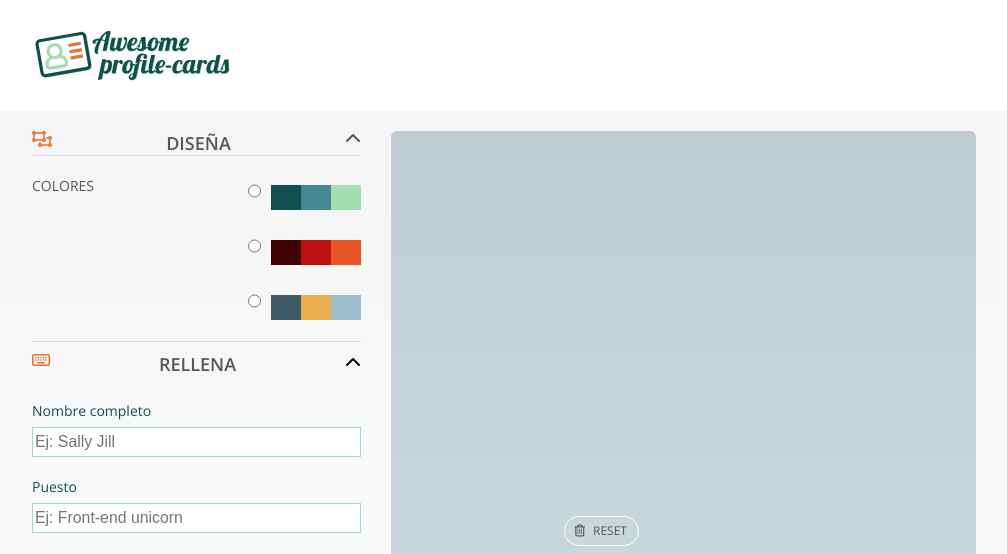
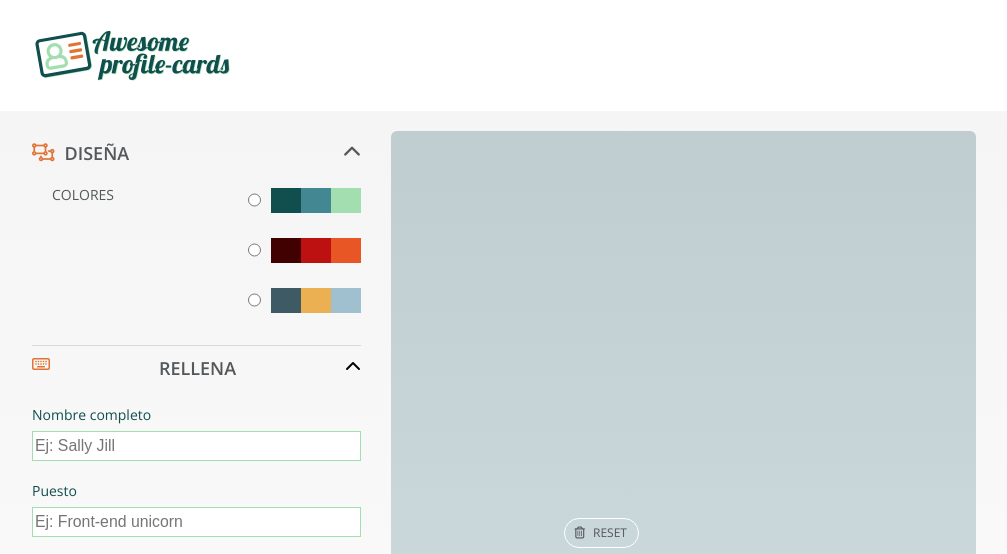
Before and after one commit to Adalab/project-promo-o-module-2-team-1, a website: page docs/profile-cards.html in a window 1280 px wide. Shown: the top 554 px of the page, without its empty margins (136-1143 px from the left). Drawn offline with nearby package versions, Linux system fonts and the light colour scheme.

Commit message:
update docs folder

```diff
--- a/docs/profile-cards.html
+++ b/docs/profile-cards.html
@@ -49,43 +49,51 @@
             </section>
             <div class="form__fieldsets">
                 <fieldset class="box1">
-                    <legend class="box1_header">
-                        <i class="far fa-object-ungroup design_icon"></i>
-                        <h2 class="diseña">Diseña</h2>
-                        <i class="fas fa-chevron-up design_arrow"></i>
+                    <legend class="box__header">
+                        <div class="box__wrapper">
+                            <i class="far fa-object-ungroup box__icon"></i>
+                            <h2 class="box__title">Diseña</h2>
+                        </div>
+
+                        <i class="fas fa-chevron-up box__arrow"></i>
                     </legend>
-                    <section class="design">
-                        <p class="palette_text">Colores</p>
-                        <div class="choose">
-                            <div class="palette palette1">
-                                <input type="radio" id="palette1" name="fav_color" value="palette1">
-                                <label for="palette1" class="palette1_label">
-                                    <ul class="palette1_label__list">
-                                        <li class="palette1_label__list--color1"></li>
-                                        <li class="palette1_label__list--color2"></li>
-                                        <li class="palette1_label__list--color3"></li>
+
+                    <section class="box__main palettes">
+                        <p class="palettes__title">Colores</p>
+
+                        <div class="palettes__wrapper">
+                            <div class="palettes__option palette">
+                                <input type="radio" id="palette1" name="palette" class="palette__input" />
+
+                                <label for="palette1" class="palette__label">
+                                    <ul class="palette__list">
+                                        <li class="palette__color palette1--color1"></li>
+                                        <li class="palette__color palette1--color2"></li>
+                                        <li class="palette__color palette1--color3"></li>
                                     </ul>
                                 </label>
                             </div>
 
-                            <div class="palette palette2">
-                                <input type="radio" id="palette2" name="fav_color" value="palette2">
-                                <label for="palette2" class="palette2">
-                                    <ul class="palette2__list">
-                                        <li class="palette2__list--color1"></li>
-                                        <li class="palette2__list--color2"></li>
-                                        <li class="palette2__list--color3"></li>
+                            <div class="palettes__option palette">
+                                <input type="radio" id="palette2" name="palette" class="palette__input" />
+
+                                <label for="palette2" class="palette__label">
+                                    <ul class="palette__list">
+                                        <li class="palette__color palette2--color1"></li>
+                                        <li class="palette__color palette2--color2"></li>
+                                        <li class="palette__color palette2--color3"></li>
                                     </ul>
                                 </label>
                             </div>
 
-                            <div class="palette palette3">
-                                <input type="radio" id="palette3" name="fav_color" value="palette3">
-                                <label for="palette3" class="palette3">
-                                    <ul class="palette3__list">
-                                        <li class="palette3__list--color1"></li>
-                                        <li class="palette3__list--color2"></li>
-                                        <li class="palette3__list--color3"></li>
+                            <div class="palettes__option palette">
+                                <input type="radio" id="palette3" name="palette" class="palette__input" />
+
+                                <label for="palette3 " class="palette__label">
+                                    <ul class="palette__list">
+                                        <li class="palette__color palette3--color1"></li>
+                                        <li class="palette__color palette3--color2"></li>
+                                        <li class="palette__color palette3--color3"></li>
                                     </ul>
                                 </label>
                             </div>
```
Also changed, not shown: docs/assets/css/main.css.
